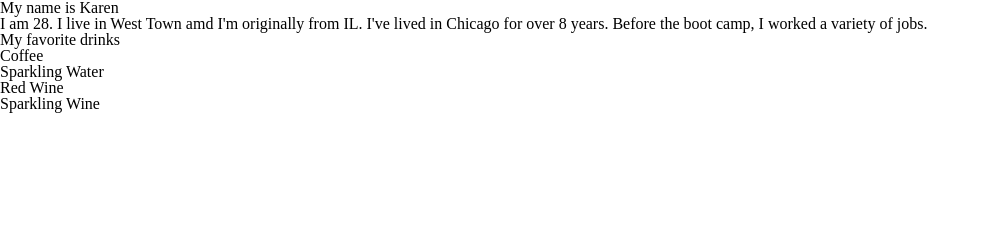
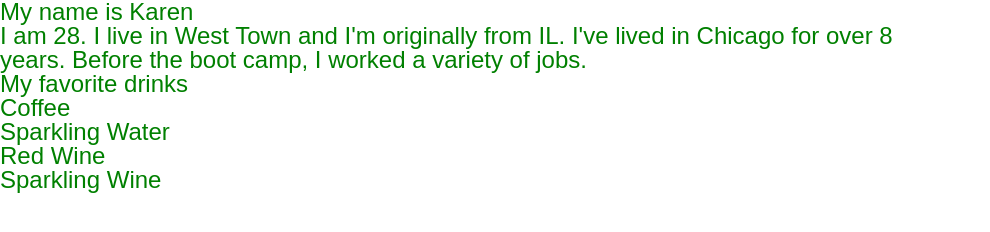
Before and after one commit to ks563/ks563.github.io, a plain HTML site: page index.html in a window 1280 px wide. Shown: the whole page, without its empty margins (0-990 px from the left). Drawn offline with Linux system fonts and the light colour scheme; a script that the page names is missing.

Commit message:
added style.css

```diff
--- a/index.html
+++ b/index.html
@@ -5,12 +5,13 @@
     <meta http-equiv="X-UA-Compatible" content="IE=edge">
     <title>All About Me</title>
     <meta name="viewport" content="width=device-width, initial-scale=1">
-    <link rel="stylesheet" type="text/css" media="screen" href="reset.css" /
+    <link rel="stylesheet" type="text/css" media="screen" href="reset.css"/>
+    <link rel="stylesheet" type="text/css" media="screen" href="style.css"/>
     <script src="main.js"></script>
 </head>
     <h1>My name is Karen</h1>
 <body>
-    <p>I am 28. I live in West Town amd I'm originally from IL. I've lived in Chicago for over 8 years. Before the boot camp, I worked a variety of jobs.</p>
+    <p>I am 28. I live in West Town and I'm originally from IL. I've lived in Chicago for over 8 years. Before the boot camp, I worked a variety of jobs.</p>
 
     <h2>My favorite drinks</h2>
     <ul>
--- /dev/null
+++ b/style.css
@@ -0,0 +1,7 @@
+body{
+    font-family: 'Arial', 'Helvetica Neue', 'Helvetica', 'sans-serif';
+    color: green;
+    background: white;
+    width: 960px;
+    font-size: 24px;
+}
```
